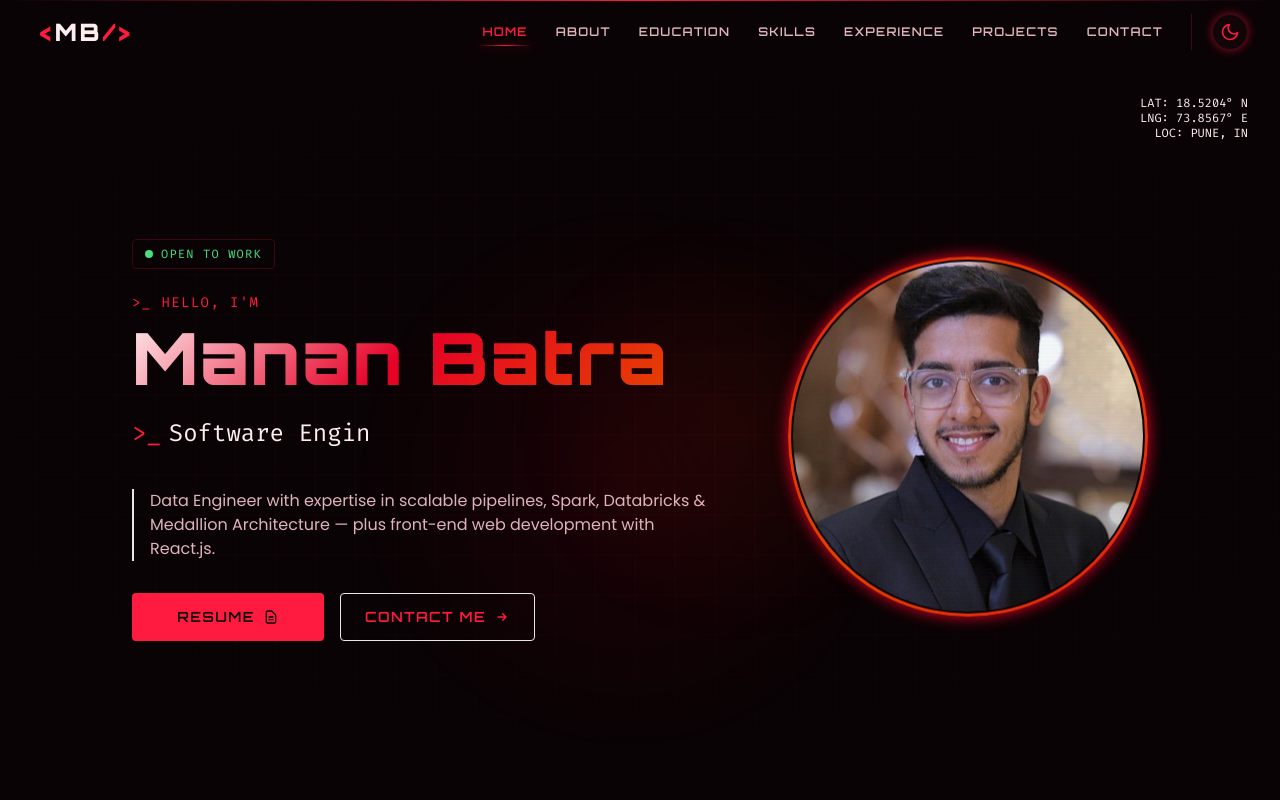
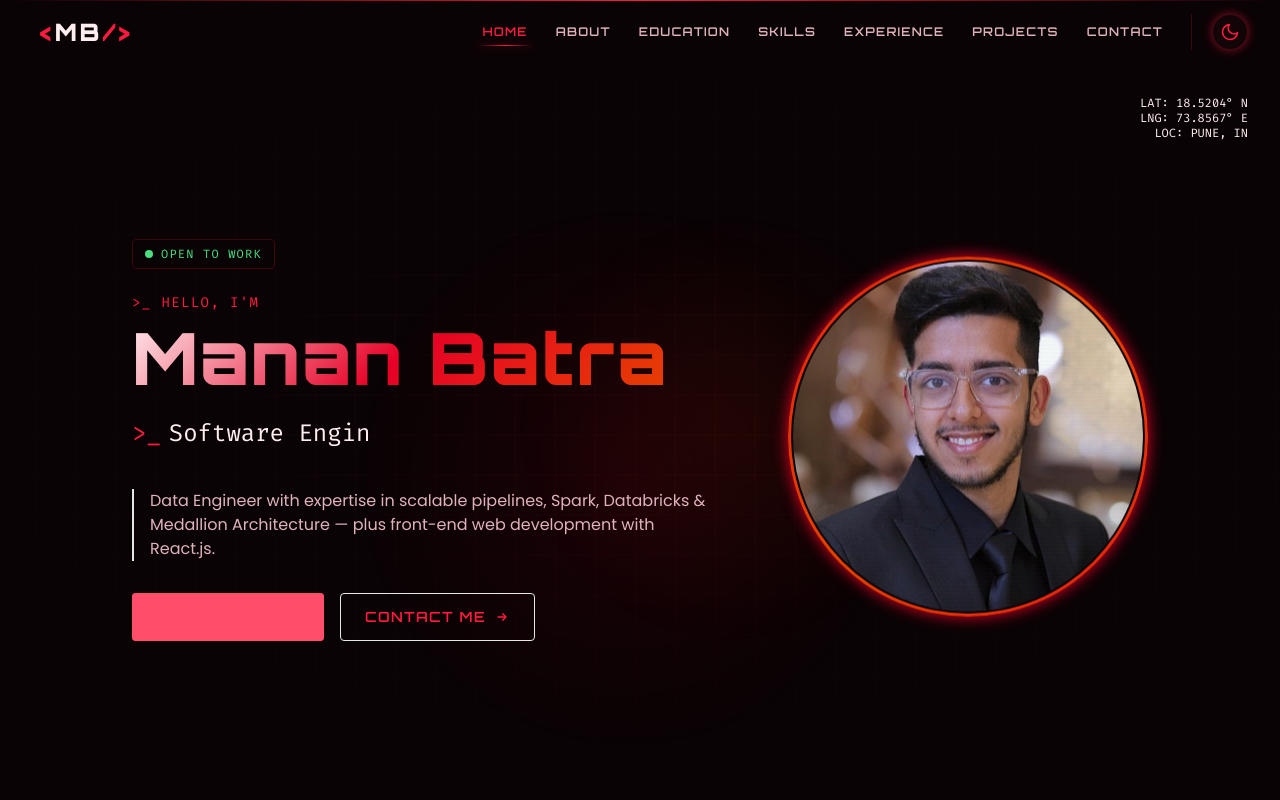
Before and after one commit to manan-b/My-Portfolio, a React (Vite) app: page / in a window 1280 px wide. Shown: the top 800 px of the page. Built offline with nearby package versions, Linux system fonts and the light colour scheme.

Commit message:
style: implement staggered right-to-left hover slide transitions for Resume button icons

```diff
--- a/src/styles/index.css
+++ b/src/styles/index.css
@@ -434,13 +434,15 @@ button:active,
     display: flex;
     align-items: center;
     justify-content: center;
-    transition: transform 0.5s cubic-bezier(0.23, 1, 0.32, 1);
+    transition: transform 0.5s cubic-bezier(0.23, 1, 0.32, 1), opacity 0.4s ease;
     transform: translate3d(0, 0, 0);
-    will-change: transform;
+    opacity: 1;
+    will-change: transform, opacity;
 }
 
 .resume-btn-group:hover .resume-btn-default {
     transform: translate3d(-100%, 0, 0);
+    opacity: 0;
 }
 
 .resume-btn-hoverstate {
@@ -449,11 +451,31 @@ button:active,
     width: 100%;
     height: 100%;
     display: flex;
-    transition: transform 0.5s cubic-bezier(0.23, 1, 0.32, 1);
-    transform: translate3d(100%, 0, 0);
-    will-change: transform;
+    background-color: var(--color-primary-300);
 }
 
-.resume-btn-group:hover .resume-btn-hoverstate {
+/* Slide in action buttons individually from right to left */
+.resume-btn-hoverstate > button,
+.resume-btn-hoverstate > a {
+    flex: 1;
+    display: flex;
+    align-items: center;
+    justify-content: center;
+    height: 100%;
+    transition: transform 0.5s cubic-bezier(0.23, 1, 0.32, 1), opacity 0.4s ease;
+    transform: translate3d(80px, 0, 0);
+    opacity: 0;
+    will-change: transform, opacity;
+}
+
+.resume-btn-group:hover .resume-btn-hoverstate > button {
     transform: translate3d(0, 0, 0);
+    opacity: 1;
+    transition-delay: 0s;
 }
+
+.resume-btn-group:hover .resume-btn-hoverstate > a {
+    transform: translate3d(0, 0, 0);
+    opacity: 1;
+    transition-delay: 0.08s; /* Staggered delayed slide */
+}
```
